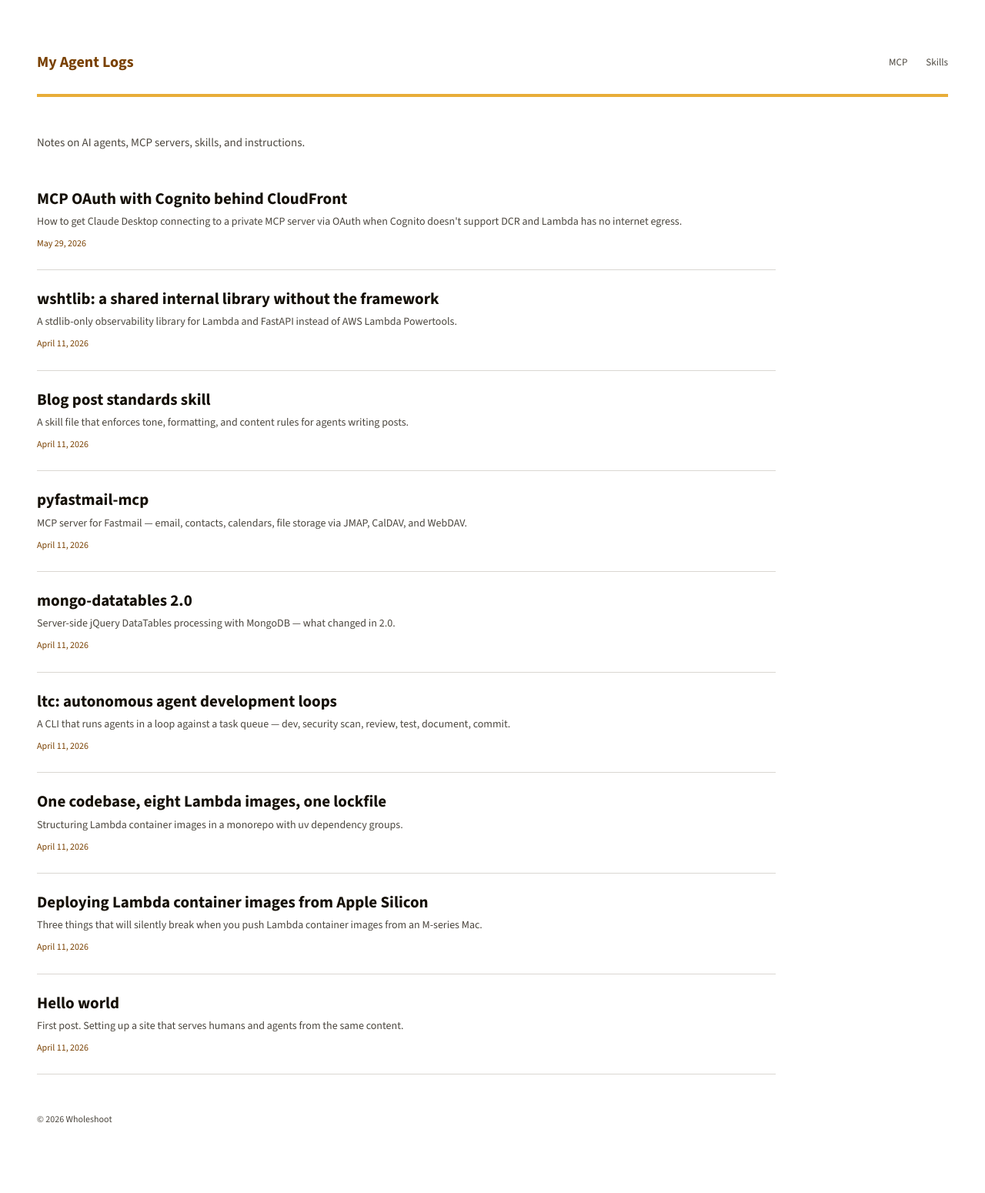
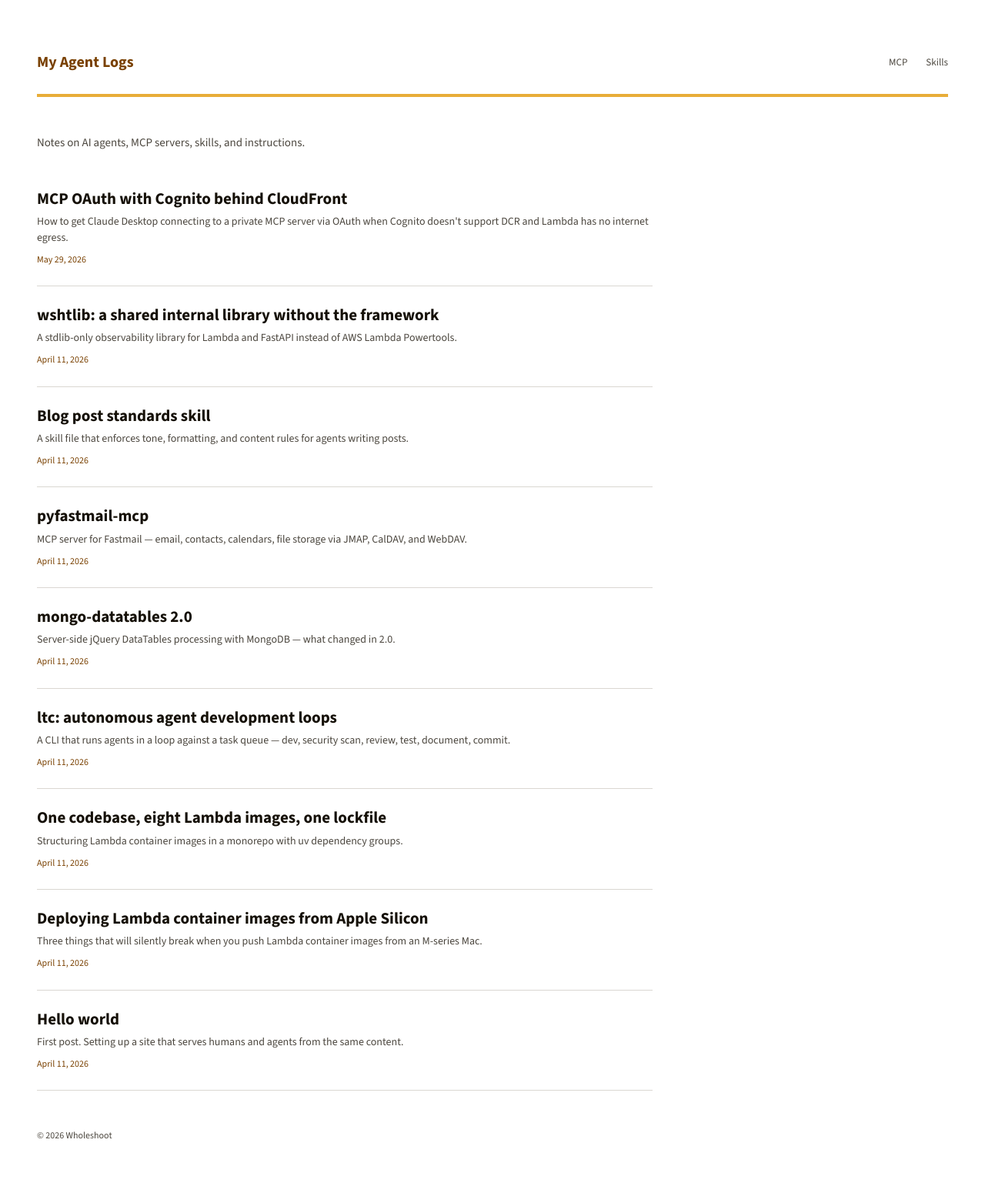
Before and after one commit to pjosols/myagentlogs, a Jekyll site: the page built from index.html, in a window 1280 px wide. Shown: the whole page at 77% size. Built offline with Jekyll 4.4.1, drawn with Linux system fonts in a browser that asks for light colours; before the commit the page ends 1529 px from its top, so only the background shows below that.

Commit message:
fix: main width 960px → 800px

```diff
--- a/assets/style.css
+++ b/assets/style.css
@@ -95,7 +95,7 @@ nav {
 
 /* ── Layout ── */
 
-main { flex: 1; max-width: 960px; }
+main { flex: 1; max-width: 800px; }
 
 /* ── Accessibility ── */
 
```
